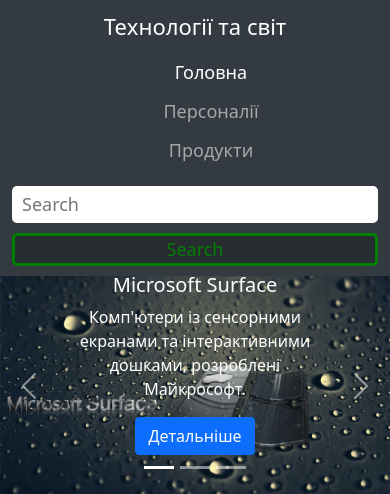
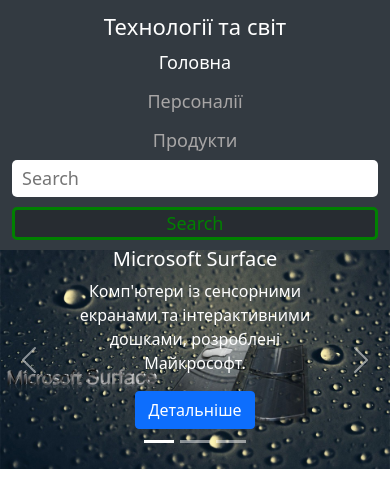
Before and after one commit to vovan42002/vovan42002.github.io, a PHP site: page / in a window 390 px wide. Shown: the top 494 px of the page. Run offline with PHP 8.4, Linux system fonts and the light colour scheme.

Commit message:
updated adaptability. Finish

```diff
--- a/css/style.css
+++ b/css/style.css
@@ -151,6 +151,7 @@
 @media screen and (max-width: 576px) {
     .logo {
         text-align: center;
+        padding: 0;
     }
     .head {
         flex-direction: column;
@@ -159,5 +160,7 @@
     .menu {
         flex-direction: column;
         text-align: center;
+        margin: 0;
+        padding-left: 0;
     }
 }
```
